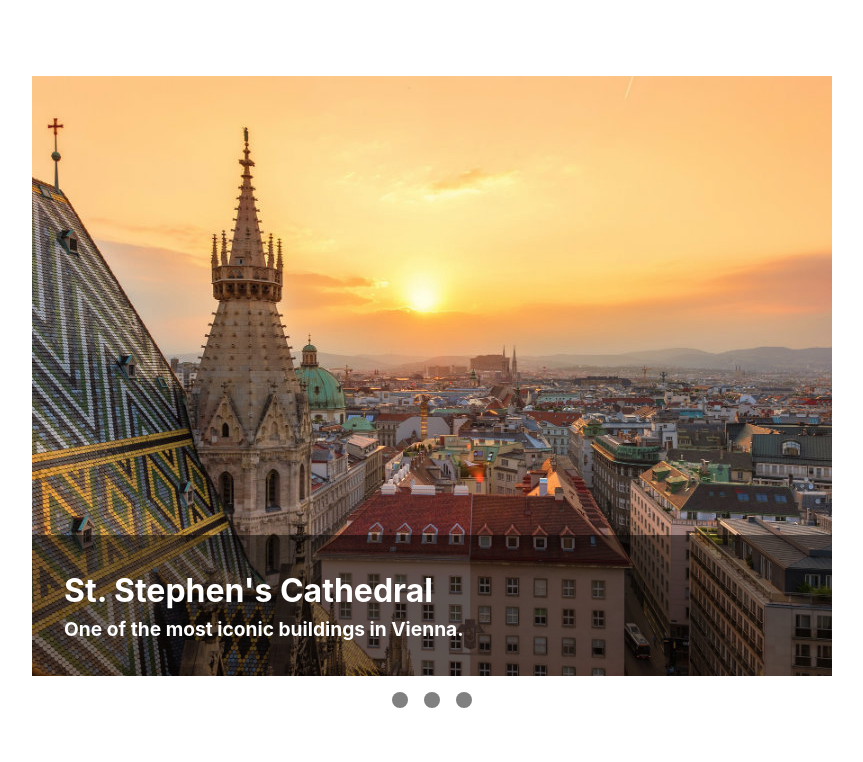
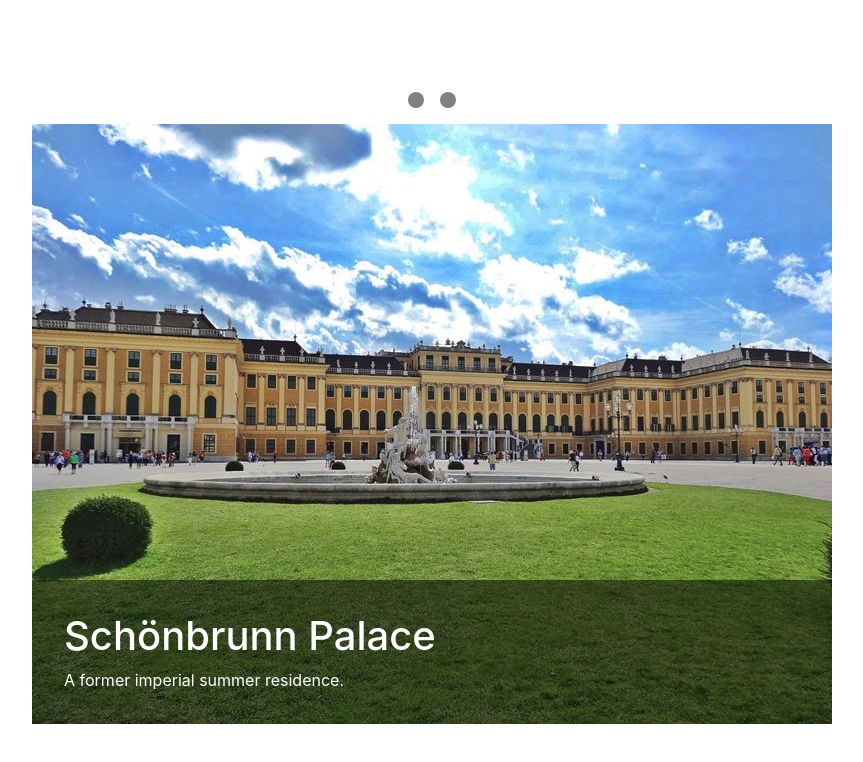
Before and after one commit to duffleit/compound-components-in-angular, an Angular app: page / in a window 1280 px wide. Shown: the top 762 px of the page, without its empty margins (208-1071 px from the left). Built offline with nearby package versions, Linux system fonts and the light colour scheme.

Commit message:
Create menu

```diff
--- a/src/app/app.component.ts
+++ b/src/app/app.component.ts
@@ -6,29 +6,21 @@ import { SlideDefinition } from './slider/slider.component';
   template: `
     <div class="center">
       <av-slider>
-        <av-vertical-rotator [speed]="2000" [width]="800" [height]="600">
-          <av-slide *ngFor="let slide of slides" [definition]="slide"></av-slide>
+        <av-dot-navigation></av-dot-navigation>
+        <av-vertical-rotator [speed]="4000" [width]="800" [height]="600">
+          <av-slide backgroundImage="assets/images/schoenbrunn.png">
+            <ng-template #thumbnail><b>Schönbrunn</b> Palace</ng-template>
+            <h1>Schönbrunn Palace</h1>
+            <div>A former imperial summer residence.</div>
+          </av-slide>
+          <av-slide backgroundImage="assets/images/stephansdom.png">
+            <ng-template #thumbnail><b>St. Stephen's</b> Cathedral</ng-template>
+            <h1>St. Stephen's Cathedral</h1>
+            <div>One of the most iconic buildings in Vienna.</div>
+          </av-slide>
         </av-vertical-rotator>
-        <av-dot-navigation></av-dot-navigation>
       </av-slider>
     </div>`
 })
 export class AppComponent {
-  slides: SlideDefinition[] = [
-    {
-      backgroundImage: "assets/images/schoenbrunn.png",
-      caption: "Schönbrunn Palace",
-      description: "A former imperial summer residence."
-    },
-    {
-      backgroundImage: "assets/images/stephansdom.png",
-      caption: "St. Stephen's Cathedral",
-      description: "One of the most iconic buildings in Vienna."
-    },
-    {
-      backgroundImage: "assets/images/riesenrad.png",
-      caption: "Wiener Riesenrad",
-      description: "Was the world's tallest extant Ferris wheel till 1985."
-    }
-  ];
 }
--- a/src/app/app.module.ts
+++ b/src/app/app.module.ts
@@ -6,6 +6,7 @@ import { SliderComponent } from './slider/slider.component';
 import { SlideComponent } from './slide/slide.component';
 import { VerticalRotatorComponent } from './vertical-rotator/vertical-rotator.component';
 import { DotNavigationComponent } from './dot-navigation/dot-navigation.component';
+import { MenuComponent } from './menu/menu.component';
 
 @NgModule({
   declarations: [
@@ -14,6 +15,7 @@ import { DotNavigationComponent } from './dot-navigation/dot-navigation.componen
     SlideComponent,
     VerticalRotatorComponent,
     DotNavigationComponent,
+    MenuComponent,
   ],
   imports: [
     BrowserModule
--- /dev/null
+++ b/src/app/menu/menu.component.scss
@@ -0,0 +1,14 @@
+:host{
+  display: flex;
+  justify-content: center;
+  margin: 1rem;
+}
+
+.menu-item{
+  cursor: pointer;
+  padding: 1rem;
+  margin: .5rem;
+  background: rgba(128, 128, 128, 0.5);
+  border-radius: 2px;
+  border-bottom: 5px solid grey;
+}
--- /dev/null
+++ b/src/app/menu/menu.component.ts
@@ -0,0 +1,27 @@
+import { Component, OnInit, TemplateRef } from '@angular/core';
+import { SliderComponent, SlideDefinition } from '../slider/slider.component';
+
+@Component({
+  selector: 'av-menu',
+  template: `
+    <ng-container *ngFor="let slide of slides">
+      <div class="menu-item" (click)="goToItem(slide)">
+        <ng-container *ngTemplateOutlet="slide.thumbnail"></ng-container>
+      </div>
+    </ng-container>
+  `,
+  styleUrls: ['./menu.component.scss']
+})
+export class MenuComponent {
+
+  constructor(
+    private slider: SliderComponent) { }
+
+  get slides(): SlideDefinition[] {
+    return this.slider.slides;
+  }
+
+  goToItem(item: SlideDefinition) {
+    this.slider.currentSlide.next(item);
+  }
+}
--- a/src/app/slide/slide.component.scss
+++ b/src/app/slide/slide.component.scss
@@ -6,12 +6,12 @@
     .caption {
         padding: 2rem;
         background-color: rgba(0, 0, 0, .5);
-        .title {
+        h1 {
             font-size: 2rem;
             font-weight: bold;
             color: white;
         }
-        .description {
+        div {
             font-size: 1.2rem;
             font-weight: bold;
             color: white;
--- a/src/app/slide/slide.component.ts
+++ b/src/app/slide/slide.component.ts
@@ -1,15 +1,14 @@
-import { Component, OnInit, Input } from '@angular/core';
+import { Component, OnInit, Input, ContentChild, TemplateRef } from '@angular/core';
 import { SlideDefinition, SliderComponent } from '../slider/slider.component';
 
 @Component({
   selector: 'av-slide',
   template: `
     <div class="slide"
-        [ngStyle]="{'background-image': 'url(' + definition.backgroundImage + ')'}">
-      <div class="caption">
-        <div class="title">{{definition.caption}}</div>
-        <div class="description">{{definition.description}}</div>
-      </div>
+        [ngStyle]="{'background-image': 'url(' + backgroundImage + ')'}">
+        <div class="caption">
+          <ng-content></ng-content>
+        </div>
     </div>
   `,
   styleUrls: ['./slide.component.scss']
@@ -17,14 +16,17 @@ import { SlideDefinition, SliderComponent } from '../slider/slider.component';
 export class SlideComponent implements OnInit {
 
   @Input()
-  definition: SlideDefinition;
+  backgroundImage: string;
+
+  @ContentChild('thumbnail')
+  thumbnail: TemplateRef<any>;
 
   constructor(
     private slider: SliderComponent
   ) { }
 
   ngOnInit() {
-    this.slider.registerSlide(this.definition);
+    this.slider.registerSlide({ backgroundImage: this.backgroundImage, thumbnail: this.thumbnail });
   }
 
 }
--- a/src/app/slider/slider.component.ts
+++ b/src/app/slider/slider.component.ts
@@ -1,5 +1,5 @@
-import { Component, OnInit, Input } from '@angular/core';
-import { interval, ReplaySubject } from 'rxjs';
+import { Component, OnInit, Input, TemplateRef } from '@angular/core';
+import { interval, Subject } from 'rxjs';
 
 @Component({
   selector: 'av-slider',
@@ -11,7 +11,7 @@ import { interval, ReplaySubject } from 'rxjs';
 export class SliderComponent {
 
   slides: SlideDefinition[] = [];
-  currentSlide: ReplaySubject<SlideDefinition> = new ReplaySubject();
+  currentSlide: Subject<SlideDefinition> = new Subject();
 
   registerSlide(slide: SlideDefinition): void {
     this.slides.push(slide);
@@ -20,6 +20,5 @@ export class SliderComponent {
 
 export interface SlideDefinition {
   backgroundImage: String,
-  caption: String,
-  description: String,
+  thumbnail: TemplateRef<any>,
 }
--- a/src/styles.css
+++ b/src/styles.css
@@ -4,3 +4,7 @@
     justify-content: center;
     height: 100vh;
 }
+
+av-slide .caption {
+    color: white;
+}
```
